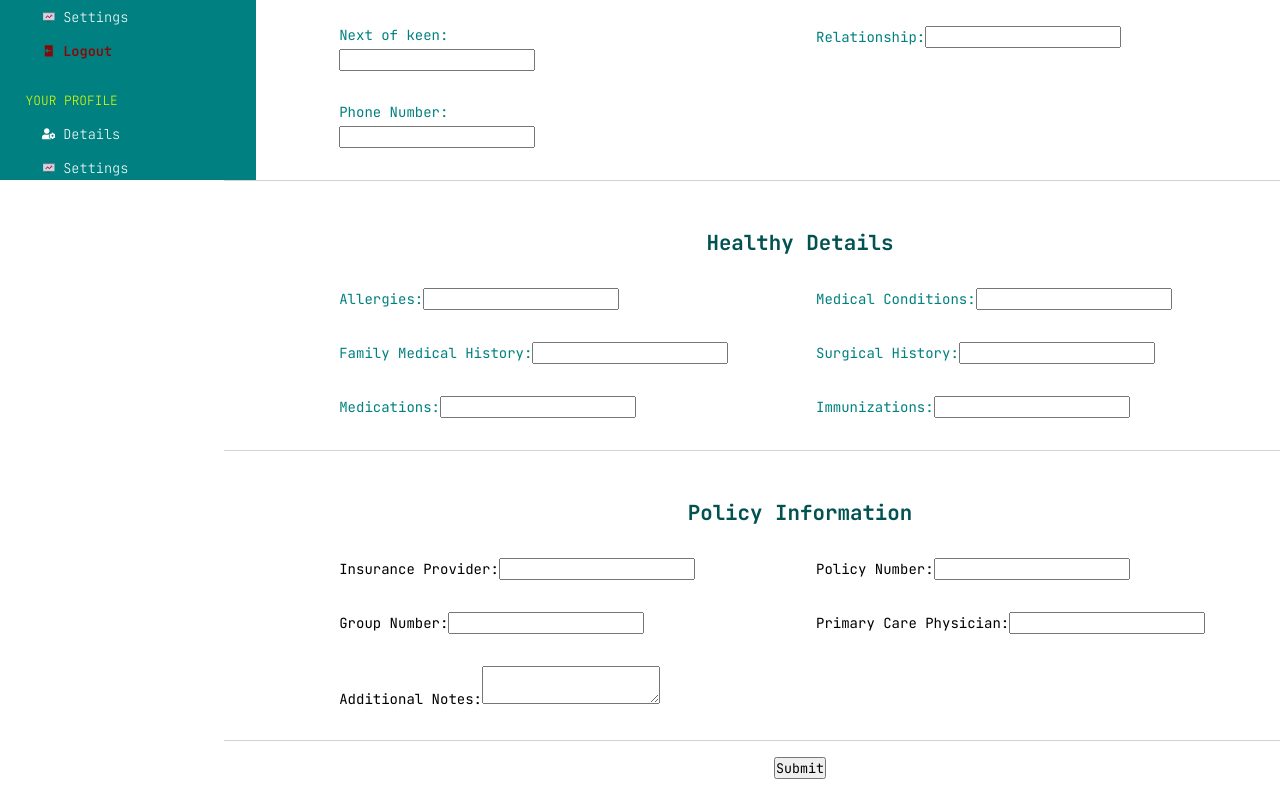
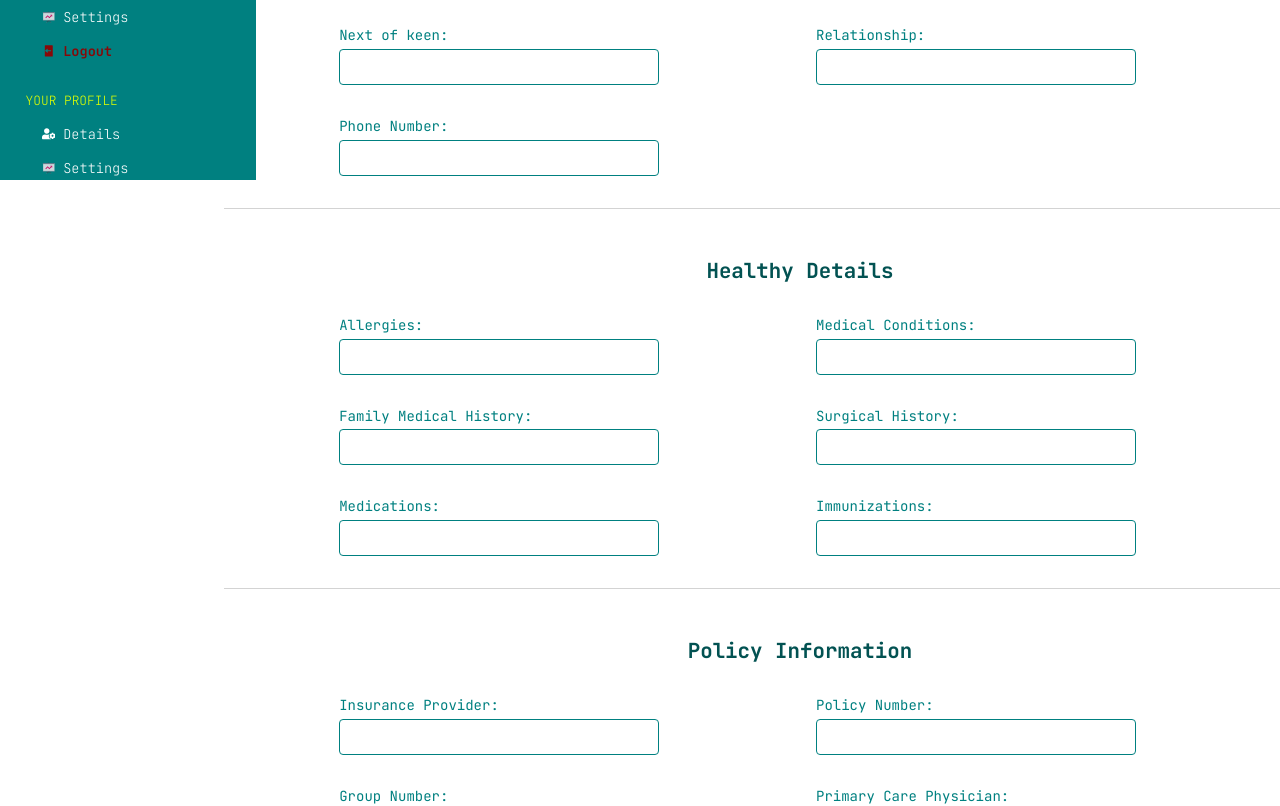
Before and after one commit to Amen-Musingarimi/medvault, a React (Create React App) app: page /add-patient in a window 1280 px wide. Shown: the part 620-1426 px from the top of the page. Built offline with nearby package versions, Linux system fonts and the light colour scheme.

Commit message:
Style remaining form inputs

```diff
--- a/src/components/patients/AddPatient.jsx
+++ b/src/components/patients/AddPatient.jsx
@@ -21,9 +21,11 @@ const AddPatientForm = () => {
     policyNumber: '',
     groupNumber: '',
     primaryCarePhysician: '',
-    emergencyContactName: '',
-    emergencyContactRelationship: '',
-    emergencyContactPhoneNumber: '',
+    keenFirstName: '',
+    keenLastName: '',
+    keenRelationship: '',
+    keenPhoneNumber: '',
+    keenAddress: '',
     additionalNotes: '',
   });
 
@@ -43,6 +45,7 @@ const AddPatientForm = () => {
 
   return (
     <form onSubmit={handleSubmit} className={classes.add_patient_form}>
+      {/* Patient Details Input Forms */}
       <div className={classes.personal_details}>
         <h2 className={classes.form_section_heading}>Personal Details</h2>
         <div className={classes.personal_details_inputs}>
@@ -138,6 +141,7 @@ const AddPatientForm = () => {
           </div>
         </div>
       </div>
+      {/* Next of Keen Input Forms */}
       <div className={classes.personal_details}>
         <h2 className={classes.form_section_heading}>Next of Keen Details</h2>
         <div className={classes.personal_details_inputs}>
@@ -148,17 +152,19 @@ const AddPatientForm = () => {
               name="emergencyContactName"
               value={formData.emergencyContactName}
               onChange={handleChange}
+              className={classes.input_area}
             />
           </div>
-          <label className={classes.input_label}>
-            Relationship:
+          <div className={classes.form_control}>
+            <label className={classes.input_label}>Relationship:</label>
             <input
               type="text"
               name="emergencyContactRelationship"
               value={formData.emergencyContactRelationship}
               onChange={handleChange}
+              className={classes.input_area}
             />
-          </label>
+          </div>
           <div className={classes.form_control}>
             <label className={classes.input_label}>Phone Number:</label>
             <input
@@ -166,124 +172,134 @@ const AddPatientForm = () => {
               name="emergencyContactPhoneNumber"
               value={formData.emergencyContactPhoneNumber}
               onChange={handleChange}
+              className={classes.input_area}
             />
           </div>
         </div>
       </div>
+      {/* Healthy Details Input Forms */}
       <div className={classes.personal_details}>
         <h2 className={classes.form_section_heading}>Healthy Details</h2>
         <div className={classes.personal_details_inputs}>
-          <label className={classes.input_label}>
-            Allergies:
+          <div className={classes.form_control}>
+            <label className={classes.input_label}>Allergies:</label>
             <input
               type="text"
               name="allergies"
               value={formData.allergies}
               onChange={handleChange}
+              className={classes.input_area}
             />
-          </label>
-
-          <label className={classes.input_label}>
-            Medical Conditions:
+          </div>
+          <div className={classes.form_control}>
+            <label className={classes.input_label}>Medical Conditions:</label>
             <input
               type="text"
               name="medicalConditions"
               value={formData.medicalConditions}
               onChange={handleChange}
+              className={classes.input_area}
             />
-          </label>
-
-          <label className={classes.input_label}>
-            Family Medical History:
+          </div>
+          <div className={classes.form_control}>
+            <label className={classes.input_label}>
+              Family Medical History:
+            </label>
             <input
               type="text"
               name="familyMedicalHistory"
               value={formData.familyMedicalHistory}
               onChange={handleChange}
+              className={classes.input_area}
             />
-          </label>
-
-          <label className={classes.input_label}>
-            Surgical History:
+          </div>
+          <div className={classes.form_control}>
+            <label className={classes.input_label}>Surgical History:</label>
             <input
               type="text"
               name="surgicalHistory"
               value={formData.surgicalHistory}
               onChange={handleChange}
+              className={classes.input_area}
             />
-          </label>
-
-          <label className={classes.input_label}>
-            Medications:
+          </div>
+          <div className={classes.form_control}>
+            <label className={classes.input_label}>Medications:</label>
             <input
               type="text"
               name="medications"
               value={formData.medications}
               onChange={handleChange}
+              className={classes.input_area}
             />
-          </label>
-
-          <label className={classes.input_label}>
-            Immunizations:
+          </div>
+          <div className={classes.form_control}>
+            <label className={classes.input_label}>Immunizations:</label>
             <input
               type="text"
               name="immunizations"
               value={formData.immunizations}
               onChange={handleChange}
+              className={classes.input_area}
             />
-          </label>
+          </div>
         </div>
       </div>
+      {/* Policy Information Input Forms */}
       <div className={classes.personal_details}>
         <h2 className={classes.form_section_heading}>Policy Information</h2>
         <div className={classes.personal_details_inputs}>
-          <label>
-            Insurance Provider:
+          <div className={classes.form_control}>
+            <label className={classes.input_label}>Insurance Provider:</label>
             <input
               type="text"
               name="insuranceProvider"
               value={formData.insuranceProvider}
               onChange={handleChange}
+              className={classes.input_area}
             />
-          </label>
-
-          <label>
-            Policy Number:
+          </div>
+          <div className={classes.form_control}>
+            <label className={classes.input_label}>Policy Number:</label>
             <input
               type="text"
               name="policyNumber"
               value={formData.policyNumber}
               onChange={handleChange}
+              className={classes.input_area}
             />
-          </label>
-
-          <label>
-            Group Number:
+          </div>
+          <div className={classes.form_control}>
+            <label className={classes.input_label}>Group Number:</label>
             <input
               type="text"
               name="groupNumber"
               value={formData.groupNumber}
               onChange={handleChange}
+              className={classes.input_area}
             />
-          </label>
-
-          <label>
-            Primary Care Physician:
+          </div>
+          <div className={classes.form_control}>
+            <label className={classes.input_label}>
+              Primary Care Physician:
+            </label>
             <input
               type="text"
               name="primaryCarePhysician"
               value={formData.primaryCarePhysician}
               onChange={handleChange}
+              className={classes.input_area}
             />
-          </label>
-          <label>
-            Additional Notes:
+          </div>
+          <div className={classes.form_control}>
+            <label className={classes.input_label}>Additional Notes:</label>
             <textarea
               name="additionalNotes"
               value={formData.additionalNotes}
               onChange={handleChange}
+              className={classes.input_area}
             />
-          </label>
+          </div>
         </div>
       </div>
       <button type="submit">Submit</button>
```
